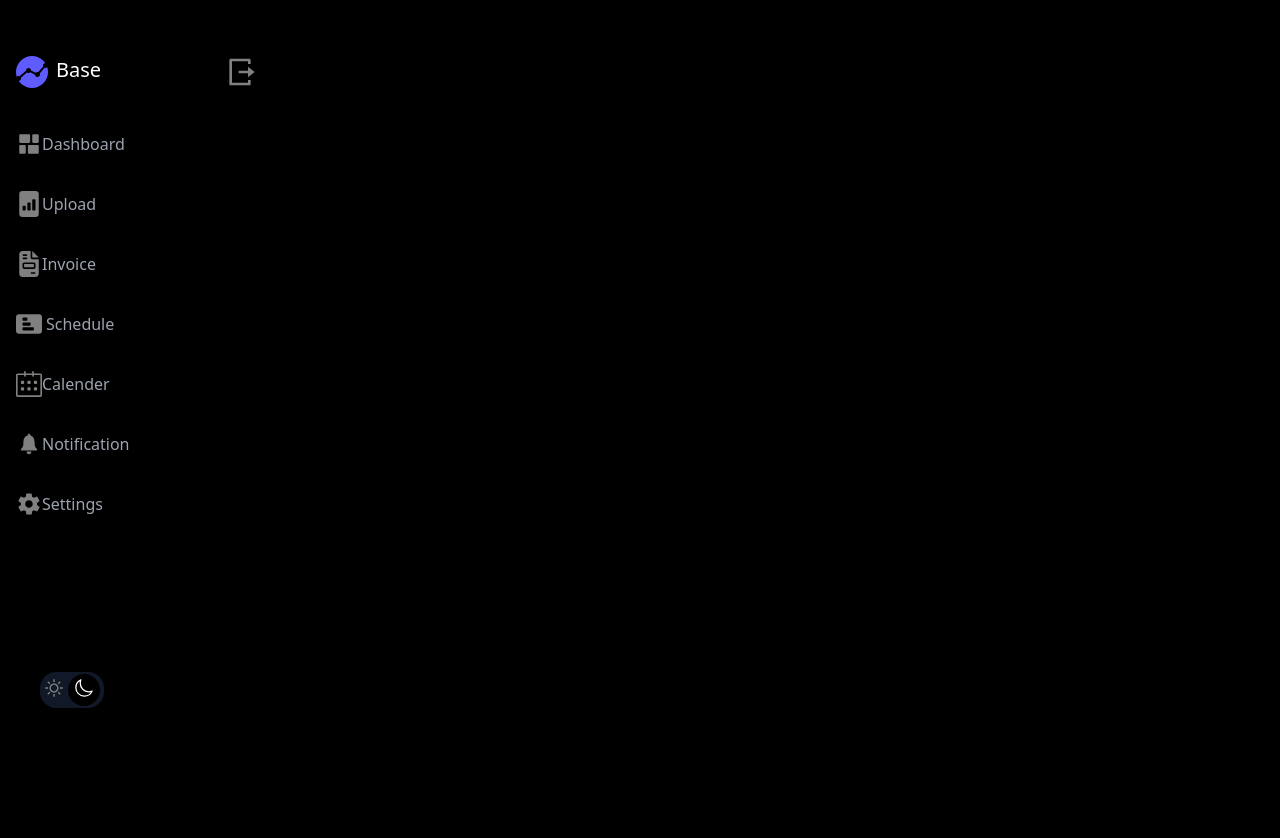
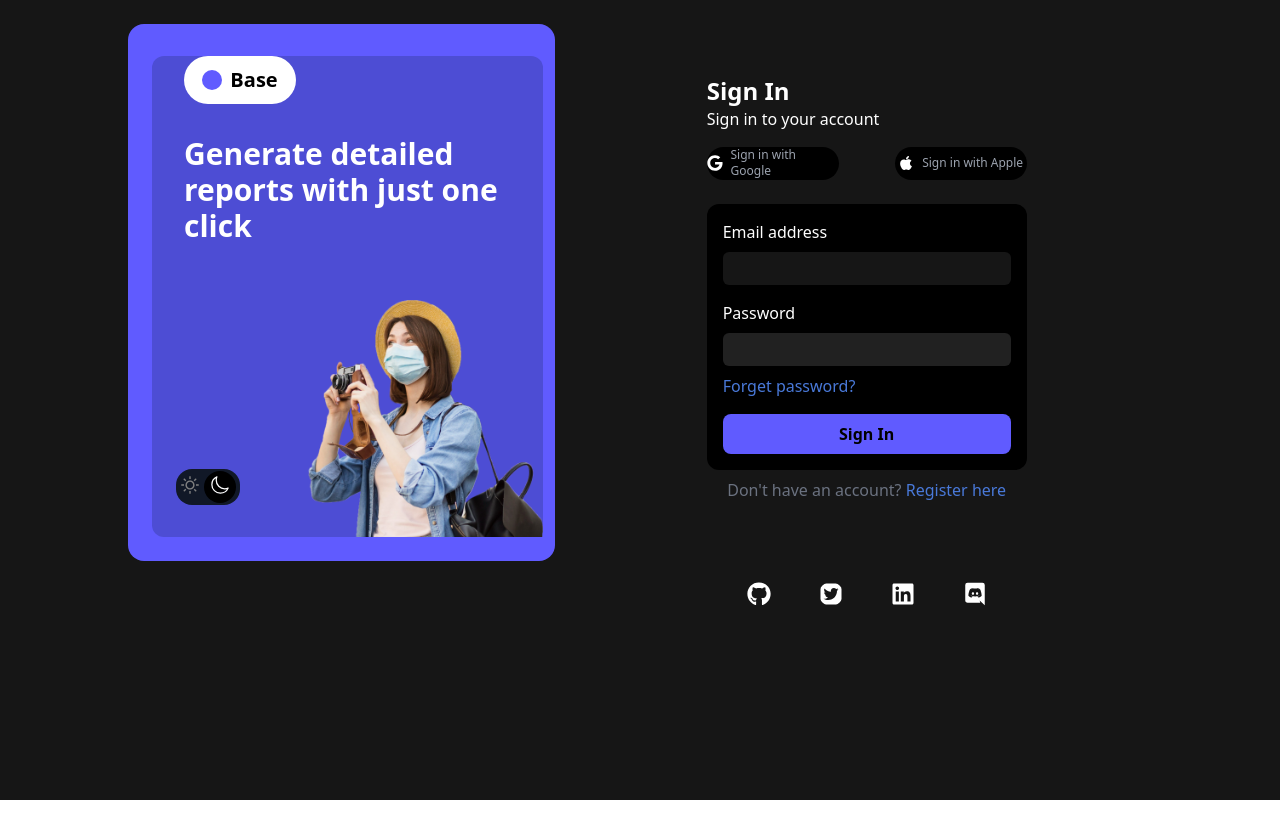
Before and after one commit to AyushbLM10/Assignment, a React (Vite) app: page / in a window 1280 px wide. Shown: the top 838 px of the page. After the commit the page ends 800 px from the top, so only its background shows below. Built offline with nearby package versions, Linux system fonts and the light colour scheme.

Commit message:
final commit

```diff
--- a/src/App.jsx
+++ b/src/App.jsx
@@ -9,8 +9,8 @@ const App = () => {
     <div >
       <BrowserRouter>
         <Routes>
-          <Route path='/' element= {<Home/>}/>
-          <Route path='/login' element={<Login/>}/>
+          <Route path='/home' element= {<Home/>}/>
+          <Route path='/' element={<Login/>}/>
         </Routes>
       </BrowserRouter>
       <Toaster />
--- a/src/Components/Sidebar.jsx
+++ b/src/Components/Sidebar.jsx
@@ -25,7 +25,7 @@ const Sidebar = ({onItemSelect, onBlockSelect, toggleMode}) => {
         <button className={` mr-10 sm:hidden ${mode ? 'text-black': 'text-white'} `} onClick={()=>{onBlockSelect(false)}}>
           <h1 className='text-3xl'>&times;</h1>
         </button>
-        <Link to = '/login'><RiLogoutBoxRLine color='gray' size={32} className='cursor-pointer hidden sm:block'/></Link>
+        <Link to = '/'><RiLogoutBoxRLine color='gray' size={32} className='cursor-pointer hidden sm:block'/></Link>
       </div>
       <div className={`flex flex-col mt-8 ${mode ? 'text-black' : 'text-white'}`}>
         <ul className='text-gray-400 w-full space-y-3'>
--- a/src/Pages/Login.jsx
+++ b/src/Pages/Login.jsx
@@ -35,7 +35,7 @@ const Login = () => {
 
     // If all checks pass, show success message and navigate to home page
     toast.success("Successfully signed in!"); // Example success message
-    navigate('/'); // Navigate to home page
+    navigate('/home'); // Navigate to home page
     return true;
   }
 
```
